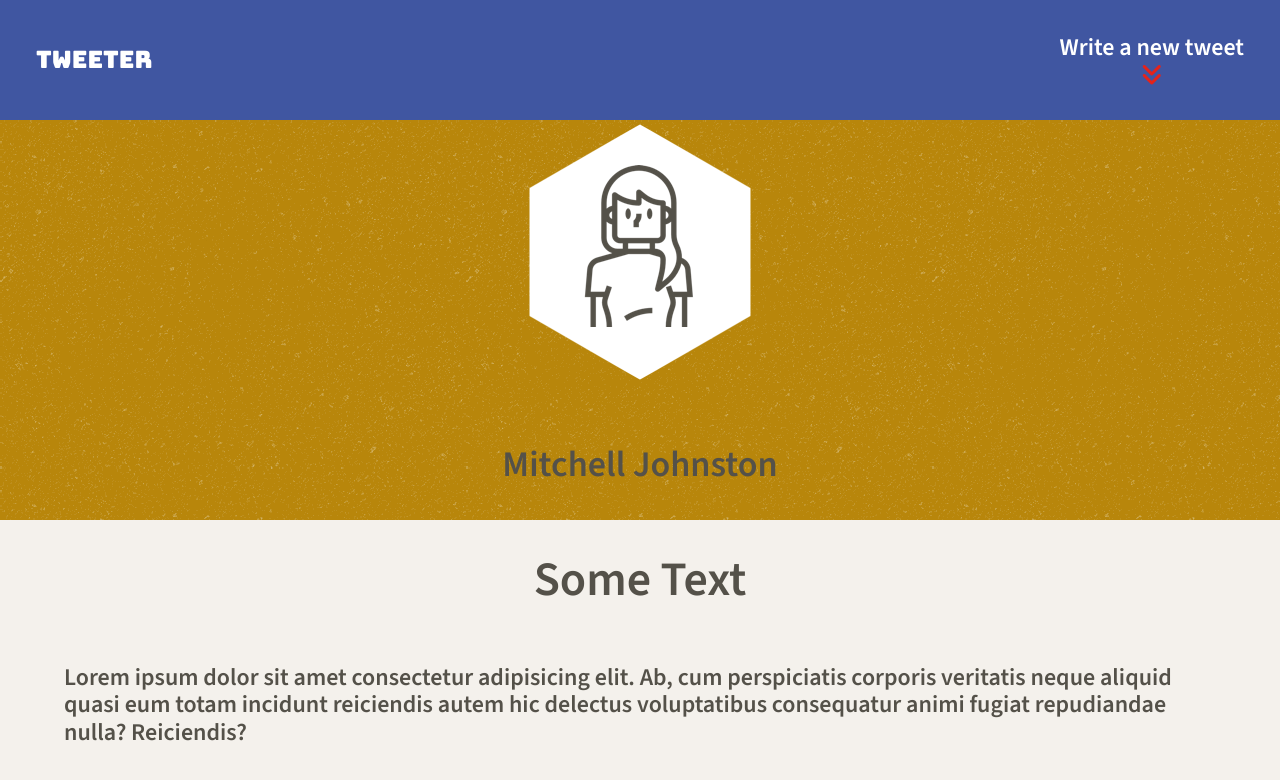
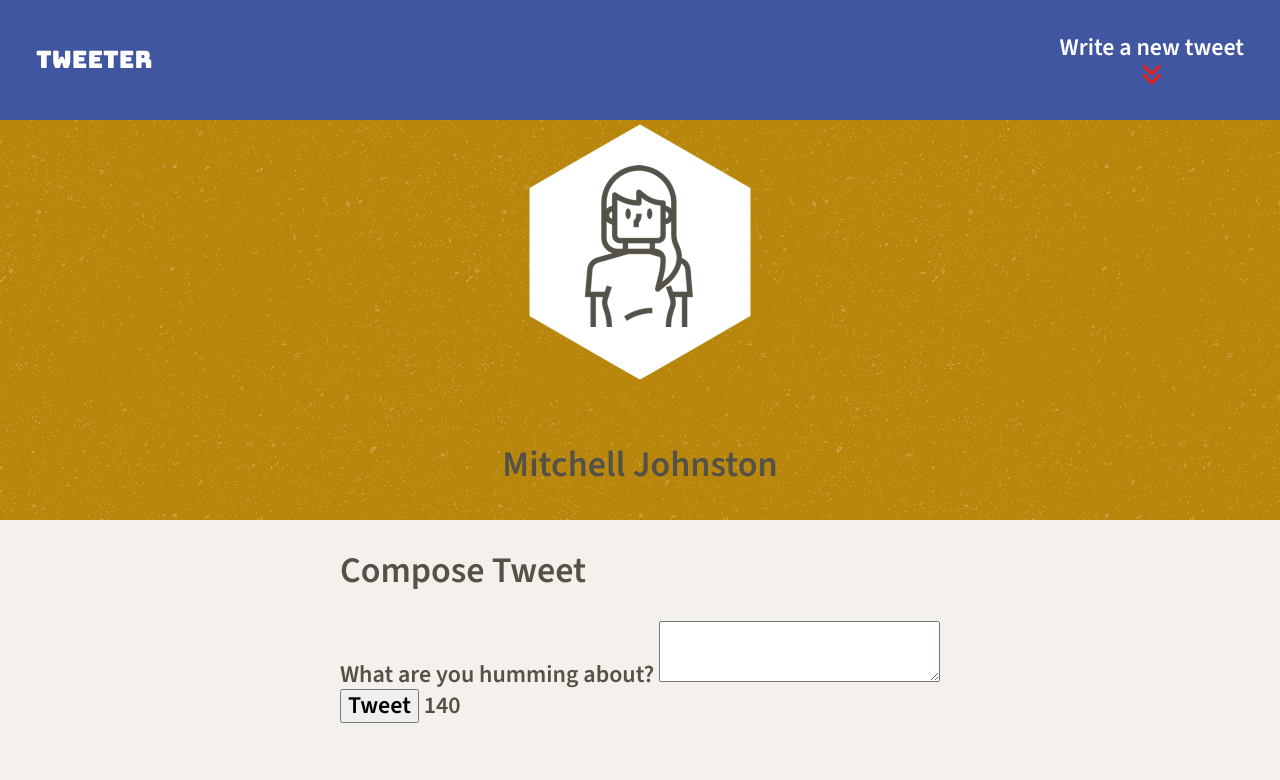
Before and after one commit to mxtchjohnston/tweeter-app, a website: page public/index.html in a window 1280 px wide. Drawn offline with nearby package versions, Linux system fonts and the light colour scheme.

Commit message:
inital form implementation

```diff
--- a/public/index.html
+++ b/public/index.html
@@ -48,8 +48,18 @@
 
     <!-- Page-specific (main) content here -->
     <main class="container">
-      <h1>Some Text</h1>
-      <p>Lorem ipsum dolor sit amet consectetur adipisicing elit. Ab, cum perspiciatis corporis veritatis neque aliquid quasi eum totam incidunt reiciendis autem hic delectus voluptatibus consequatur animi fugiat repudiandae nulla? Reiciendis?</p>
+
+      <section class="new-tweet">
+        <h2>Compose Tweet</h2>
+        <form>
+          <label for="tweet-text">What are you humming about?</label>
+          <textarea name="text" id="tweet-text"></textarea>
+          <div>
+            <button type="submit">Tweet</button>
+            <output name="counter" class="counter" for="tweet-text">140</output>
+          </div>
+        </form>
+      </section>
     </main>
   </body>
 </html>
```
